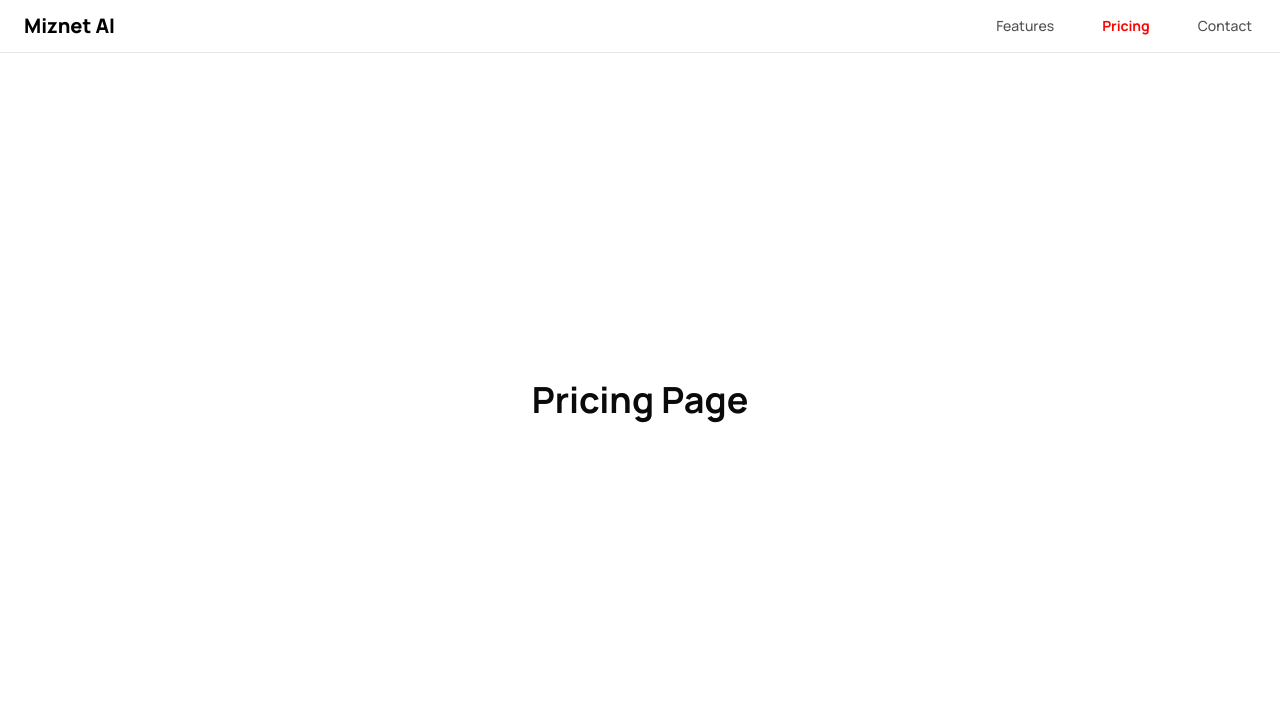
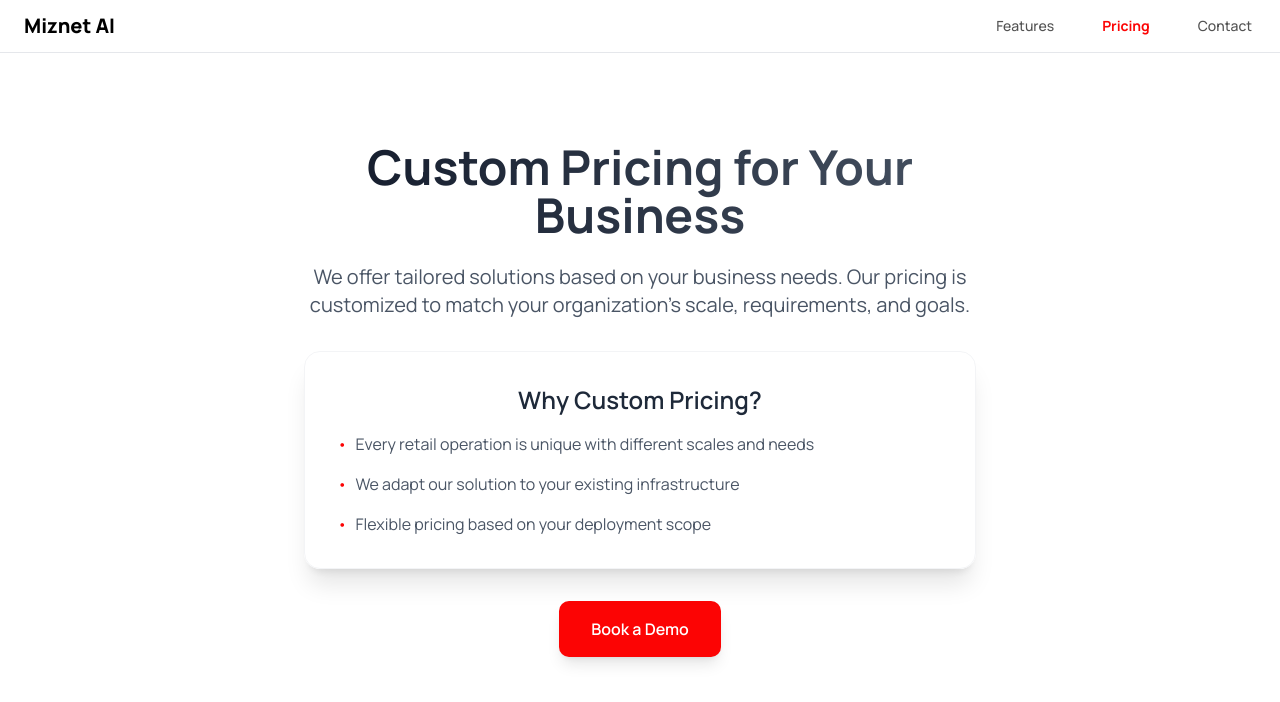
Before and after one commit to sayeesx/miznet, a Next.js app: page /pricing in a window 1280 px wide. Shown: the top 702 px of the page. Built offline with nearby package versions, Linux system fonts and the light colour scheme.

Commit message:
added pricing page

```diff
--- a/src/app/page.tsx
+++ b/src/app/page.tsx
@@ -111,26 +111,6 @@ export default function Home() {
 
         <AboutSection />
 
-
-
-        {/* Footer */}
-        <footer className="bg-[#000]/80 backdrop-blur-sm text-[#F9FAFB] py-8 px-6 mt-auto border-t border-white/10">
-          <div className="max-w-7xl mx-auto flex flex-col md:flex-row items-center justify-between gap-4">
-            <div className="text-[#F9FAFB] font-bold">© 2025 Miznet AI</div>
-            <div className="flex gap-6 text-[#F9FAFB] text-sm">
-              <a href="#" className="hover:underline font-semibold transition-colors duration-200 hover:text-[#fc0404]">
-                Terms
-              </a>
-              <a href="#" className="hover:underline font-semibold transition-colors duration-200 hover:text-[#fc0404]">
-                Privacy
-              </a>
-              <a href="#" className="hover:underline font-semibold transition-colors duration-200 hover:text-[#fc0404]">
-                Contact
-              </a>
-            </div>
-          </div>
-        </footer>
-
         {/* Chatbot Button - Now with higher z-index and better visibility */}
         <ChatbotButton onClick={() => setChatOpen((v) => !v)} />
 
--- a/src/app/pricing/page.tsx
+++ b/src/app/pricing/page.tsx
@@ -1,10 +1,43 @@
+"use client"
+
 import PageContainer from "../../components/PageContainer";
+import { useRouter } from "next/navigation";
 
 export default function PricingPage() {
+  const router = useRouter();
+
   return (
     <PageContainer>
-      <div className="min-h-screen flex items-center justify-center">
-        <h1 className="text-4xl font-bold">Pricing Page</h1>
+      <div className="min-h-screen flex flex-col items-center justify-center px-4 text-center max-w-3xl mx-auto">
+        <h1 className="text-4xl md:text-5xl font-bold mb-6 bg-clip-text text-transparent bg-gradient-to-r from-gray-900 to-gray-600">
+          Custom Pricing for Your Business
+        </h1>
+        <p className="text-lg md:text-xl text-gray-600 mb-8">
+          We offer tailored solutions based on your business needs. Our pricing is customized to match your organization's scale, requirements, and goals.
+        </p>
+        <div className="bg-white/50 backdrop-blur-sm rounded-2xl p-8 shadow-xl border border-gray-100 mb-8 w-full max-w-2xl">
+          <h2 className="text-2xl font-semibold mb-4 text-gray-800">Why Custom Pricing?</h2>
+          <ul className="text-left space-y-4 text-gray-600">
+            <li className="flex items-start">
+              <span className="text-[#fc0404] mr-2">•</span>
+              <span>Every retail operation is unique with different scales and needs</span>
+            </li>
+            <li className="flex items-start">
+              <span className="text-[#fc0404] mr-2">•</span>
+              <span>We adapt our solution to your existing infrastructure</span>
+            </li>
+            <li className="flex items-start">
+              <span className="text-[#fc0404] mr-2">•</span>
+              <span>Flexible pricing based on your deployment scope</span>
+            </li>
+          </ul>
+        </div>
+        <button
+          onClick={() => router.push('/contact')}
+          className="bg-[#fc0404] hover:bg-[#dc0404] text-white font-semibold py-4 px-8 rounded-lg transition-all duration-200 transform hover:scale-105 shadow-lg hover:shadow-xl"
+        >
+          Book a Demo
+        </button>
       </div>
     </PageContainer>
   );
--- a/src/components/BrandLogoCarousel.tsx
+++ b/src/components/BrandLogoCarousel.tsx
@@ -23,11 +23,9 @@ const BrandLogoCarousel: React.FC<BrandLogoCarouselProps> = ({ onVisibilityChang
   const repeatedLogos = [...logos, ...logos, ...logos, ...logos]
   const [showTagline, setShowTagline] = useState(false)
   const [showCarousel, setShowCarousel] = useState(false)
-  const scrollTimeout = React.useRef<NodeJS.Timeout>()
+  const [lastScrollY, setLastScrollY] = useState(0)
 
   useEffect(() => {
-    let lastScrollY = window.scrollY
-
     const handleScroll = () => {
       const currentScrollY = window.scrollY
 
@@ -52,7 +50,7 @@ const BrandLogoCarousel: React.FC<BrandLogoCarouselProps> = ({ onVisibilityChang
         setShowCarousel(false)
       }
 
-      lastScrollY = currentScrollY
+      setLastScrollY(currentScrollY)
     }
 
     window.addEventListener('scroll', handleScroll, { passive: true })
```
